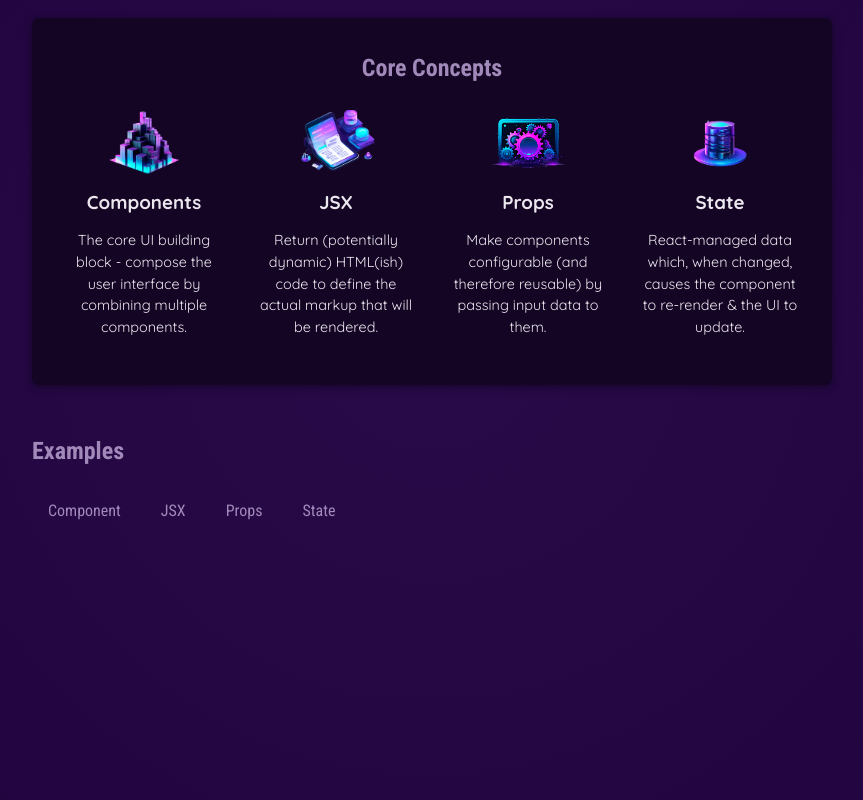
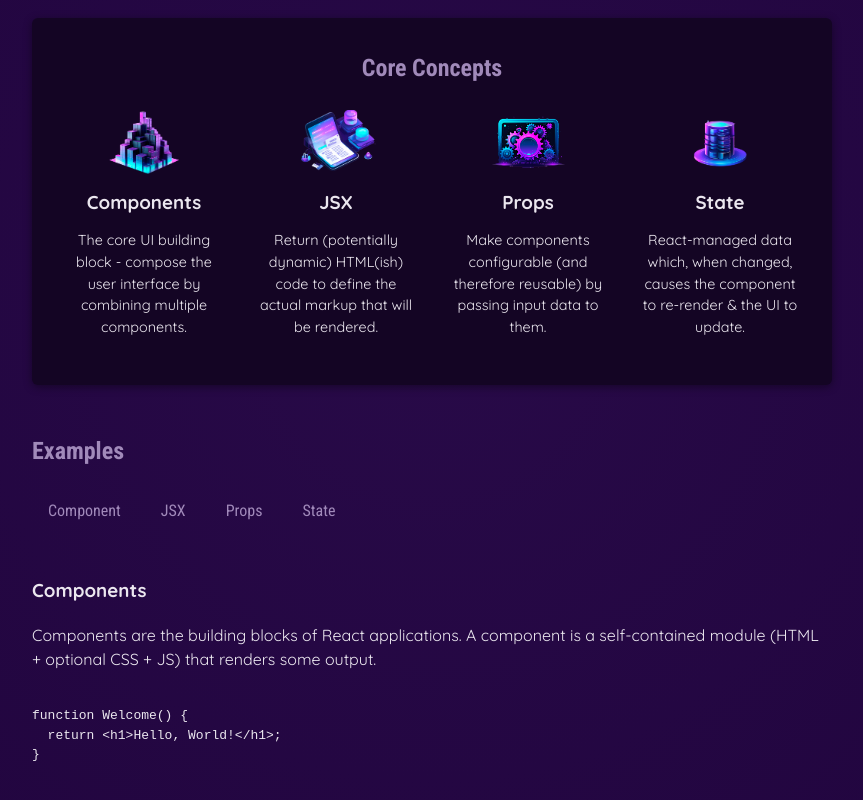
Before and after one commit to MiroslavIvanov8/ReactTutorialProject, a React (Vite) app: page / in a window 1280 px wide. Shown: the part 314-1114 px from the top of the page, without its empty margins (208-1071 px from the left). Built offline with nearby package versions, Linux system fonts and the light colour scheme.

Commit message:
Dynamically load different examples with useState react hook

```diff
--- a/src/App.jsx
+++ b/src/App.jsx
@@ -1,11 +1,16 @@
-import { CORE_CONCEPTS } from './data';
+import { useState } from 'react';
+import { CORE_CONCEPTS } from './data-with-examples.js';
 import Header from './components/Header/Header.jsx';
 import CoreConcept from './components/CoreConcept/CoreConcept.jsx';
 import TabButton from './components/TabButton/TabButton.jsx'
+import { EXAMPLES } from './data-with-examples.js';
 
 function App() {
-  function clickHandler(){
-    console.log('Hello World! - selected');
+  const [ selectedTopic, setSelectedTopic ] = useState('components');
+
+  function clickHandler(selectedButton){
+    setSelectedTopic(selectedButton);
+
     }
     // shorter syntax with spread ... operator. Works only if prop names in component are the same as the given from the data array
   return (
@@ -28,11 +33,18 @@
         <section id="examples">
           <h2>Examples</h2>
           <menu>
-            <TabButton onSelect={clickHandler}>Component</TabButton>
-            <TabButton onSelect={clickHandler}>JSX</TabButton>
-            <TabButton onSelect={clickHandler}>Props</TabButton>
-            <TabButton onSelect={clickHandler}>State</TabButton>
+            <TabButton onSelect={() => clickHandler('components')}>Component</TabButton>
+            <TabButton onSelect={() => clickHandler('jsx')}>JSX</TabButton>
+            <TabButton onSelect={() => clickHandler('props')}>Props</TabButton>
+            <TabButton onSelect={() => clickHandler('state')}>State</TabButton>
           </menu>
+          <div id='examples'>
+            <h3>{EXAMPLES[selectedTopic].title}</h3>
+            <p>{EXAMPLES[selectedTopic].description}</p>
+            <pre>
+              <code>{EXAMPLES[selectedTopic].code}</code>
+            </pre>
+          </div>
         </section>
       </main>
     </div>
--- /dev/null
+++ b/src/data-with-examples.js
@@ -0,0 +1,82 @@
+import componentsImg from './assets/components.png';
+import propsImg from './assets/config.png';
+import jsxImg from './assets/jsx-ui.png';
+import stateImg from './assets/state-mgmt.png';
+
+export const CORE_CONCEPTS = [
+  {
+    image: componentsImg,
+    title: 'Components',
+    description:
+      'The core UI building block - compose the user interface by combining multiple components.',
+  },
+  {
+    image: jsxImg,
+    title: 'JSX',
+    description:
+      'Return (potentially dynamic) HTML(ish) code to define the actual markup that will be rendered.',
+  },
+  {
+    image: propsImg,
+    title: 'Props',
+    description:
+      'Make components configurable (and therefore reusable) by passing input data to them.',
+  },
+  {
+    image: stateImg,
+    title: 'State',
+    description:
+      'React-managed data which, when changed, causes the component to re-render & the UI to update.',
+  },
+];
+
+export const EXAMPLES = {
+  components: {
+    title: 'Components',
+    description:
+      'Components are the building blocks of React applications. A component is a self-contained module (HTML + optional CSS + JS) that renders some output.',
+    code: `
+function Welcome() {
+  return <h1>Hello, World!</h1>;
+}`,
+  },
+  jsx: {
+    title: 'JSX',
+    description:
+      'JSX is a syntax extension to JavaScript. It is similar to a template language, but it has full power of JavaScript (e.g., it may output dynamic content).',
+    code: `
+<div>
+  <h1>Welcome {userName}</h1>
+  <p>Time to learn React!</p>
+</div>`,
+  },
+  props: {
+    title: 'Props',
+    description:
+      'Components accept arbitrary inputs called props. They are like function arguments.',
+    code: `
+function Welcome(props) {
+  return <h1>Hello, {props.name}</h1>;
+}`,
+  },
+  state: {
+    title: 'State',
+    description:
+      'State allows React components to change their output over time in response to user actions, network responses, and anything else.',
+    code: `
+function Counter() {
+  const [isVisible, setIsVisible] = useState(false);
+
+  function handleClick() {
+    setIsVisible(true);
+  }
+
+  return (
+    <div>
+      <button onClick={handleClick}>Show Details</button>
+      {isVisible && <p>Amazing details!</p>}
+    </div>
+  );
+}`,
+  },
+};
--- a/src/data.js
+++ /dev/null
@@ -1,31 +0,0 @@
-import componentsImg from './assets/components.png';
-import propsImg from './assets/config.png';
-import jsxImg from './assets/jsx-ui.png';
-import stateImg from './assets/state-mgmt.png';
-
-export const CORE_CONCEPTS = [
-  {
-    image: componentsImg,
-    title: 'Components',
-    description:
-      'The core UI building block - compose the user interface by combining multiple components.',
-  },
-  {
-    image: jsxImg,
-    title: 'JSX',
-    description:
-      'Return (potentially dynamic) HTML(ish) code to define the actual markup that will be rendered.',
-  },
-  {
-    image: propsImg,
-    title: 'Props',
-    description:
-      'Make components configurable (and therefore reusable) by passing input data to them.',
-  },
-  {
-    image: stateImg,
-    title: 'State',
-    description:
-      'React-managed data which, when changed, causes the component to re-render & the UI to update.',
-  },
-];
```
